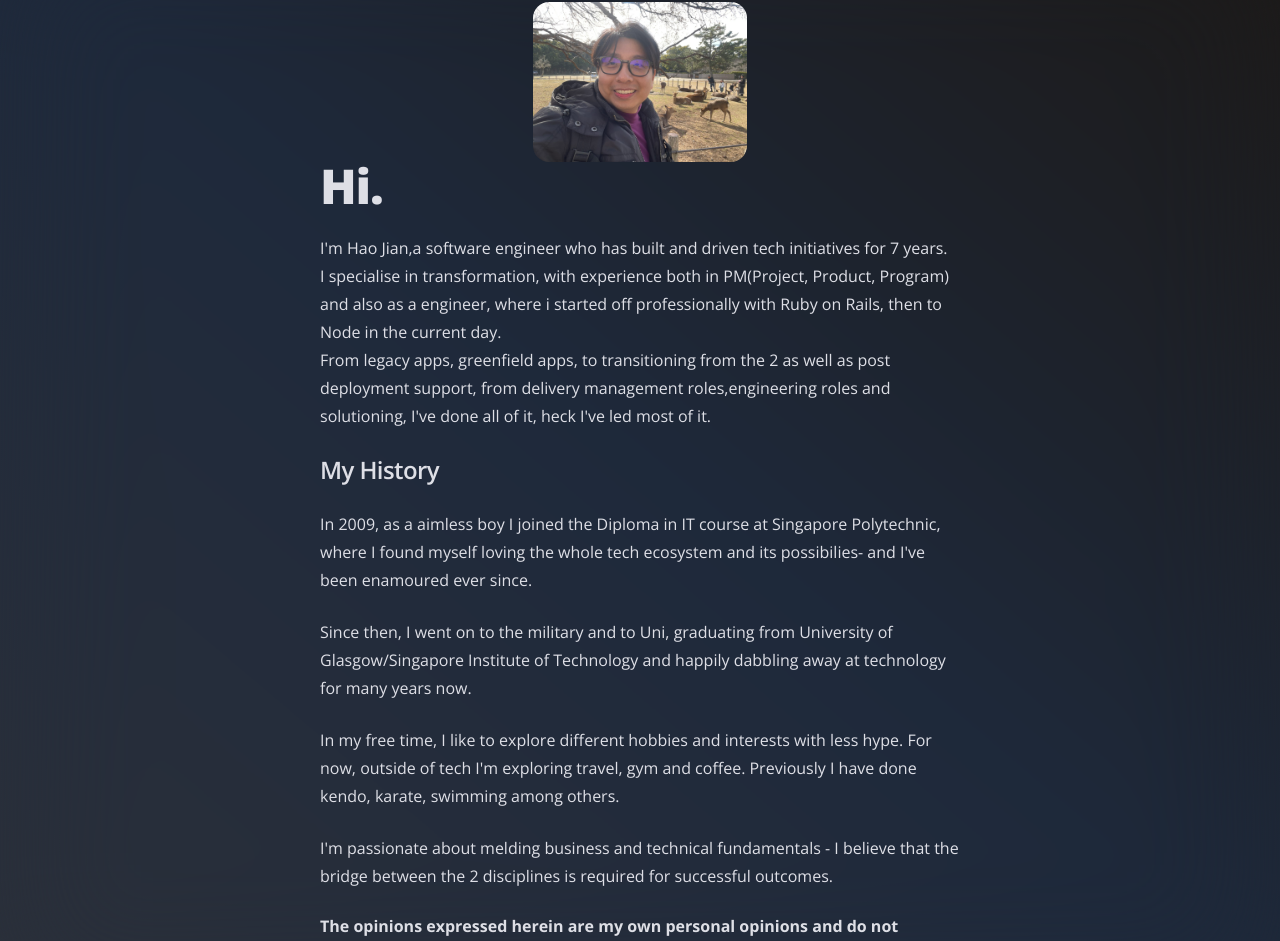
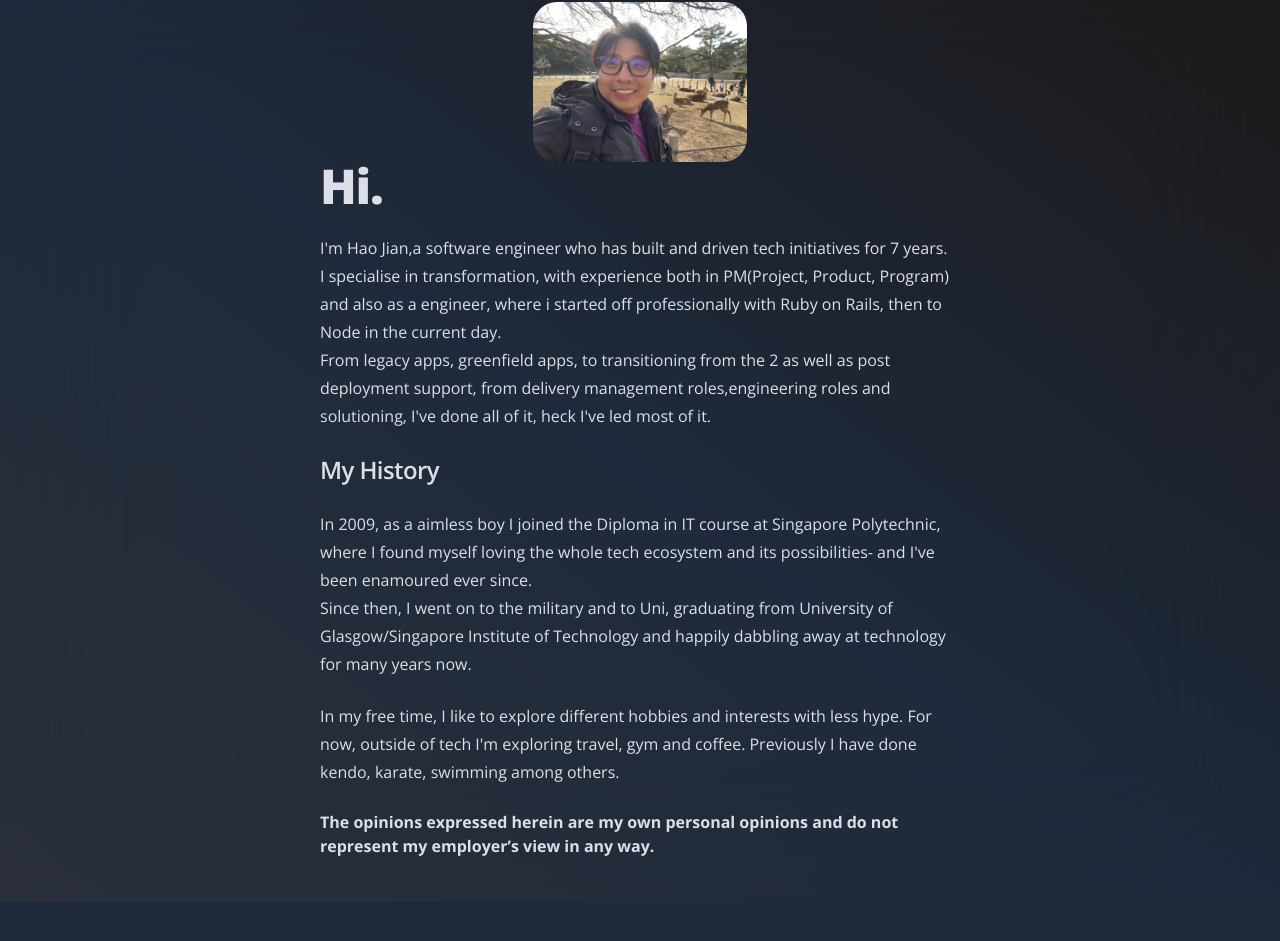
Before and after one commit to yyhhga/Site, a Next.js app: page /about in a window 1280 px wide. Shown: the part 74-1015 px from the top of the page. After the commit the page ends 976 px from the top, so only its background shows below. Built offline with nearby package versions, Linux system fonts and the light colour scheme.

Commit message:
reafactor

```diff
--- a/src/app/about/page.tsx
+++ b/src/app/about/page.tsx
@@ -13,7 +13,7 @@ export default function About() {
                <Image
                   src={profilePic}
                   alt="me"
-                  className="w-1/2 md:w-1/3 h-auto rounded-2xl"
+                  className="w-1/2 md:w-1/3 h-auto rounded-3xl"
                />
             </div>
             <div>
@@ -43,10 +43,9 @@ export default function About() {
                   Diploma in IT course at Singapore
                   Polytechnic, where I found myself loving
                   the whole tech ecosystem and its
-                  possibilies- and I've been enamoured ever
-                  since.
-               </p>
-               <p>
+                  possibilities- and I've been enamoured
+                  ever since.
+                  <br />
                   Since then, I went on to the military and
                   to Uni, graduating from University of
                   Glasgow/Singapore Institute of Technology
@@ -61,12 +60,6 @@ export default function About() {
                   Previously I have done kendo, karate,
                   swimming among others.
                </p>
-               <p>
-                  I'm passionate about melding business and
-                  technical fundamentals - I believe that
-                  the bridge between the 2 disciplines is
-                  required for successful outcomes.
-               </p>
                <br />
                <b>
                   The opinions expressed herein are my own
--- a/src/app/layout.tsx
+++ b/src/app/layout.tsx
@@ -34,7 +34,7 @@ export default function RootLayout({
          >
             <nav
                className={
-                  'flex fixed justify-center min-h-min min-w-full bg-navBar b px-4 z-50'
+                  'flex fixed justify-center min-h-min min-w-full bg-navBar px-4 z-50'
                }
             >
                <Navbar />
--- a/src/app/page.tsx
+++ b/src/app/page.tsx
@@ -31,7 +31,7 @@ export default async function Home() {
                         className="py-2 mb-2 flex justify-between align-middle"
                      >
                         <div>
-                           <h3 className="text-lg font-bold">
+                           <h3 className="text-lg font-bold md:hover:underline">
                               <Link
                                  href={`/post/${parsePath(blog.item.fileName)}`}
                                  legacyBehavior
```
